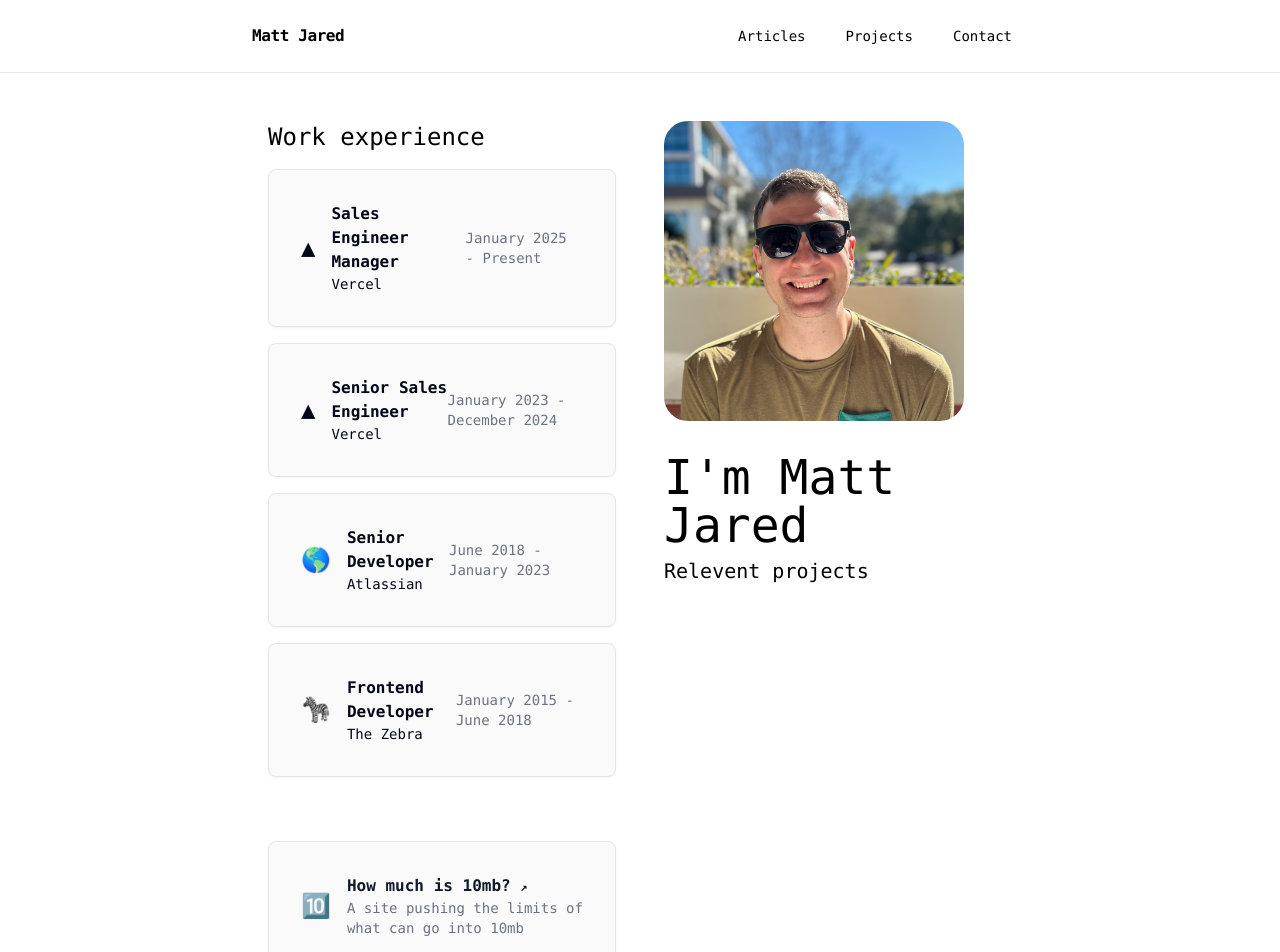
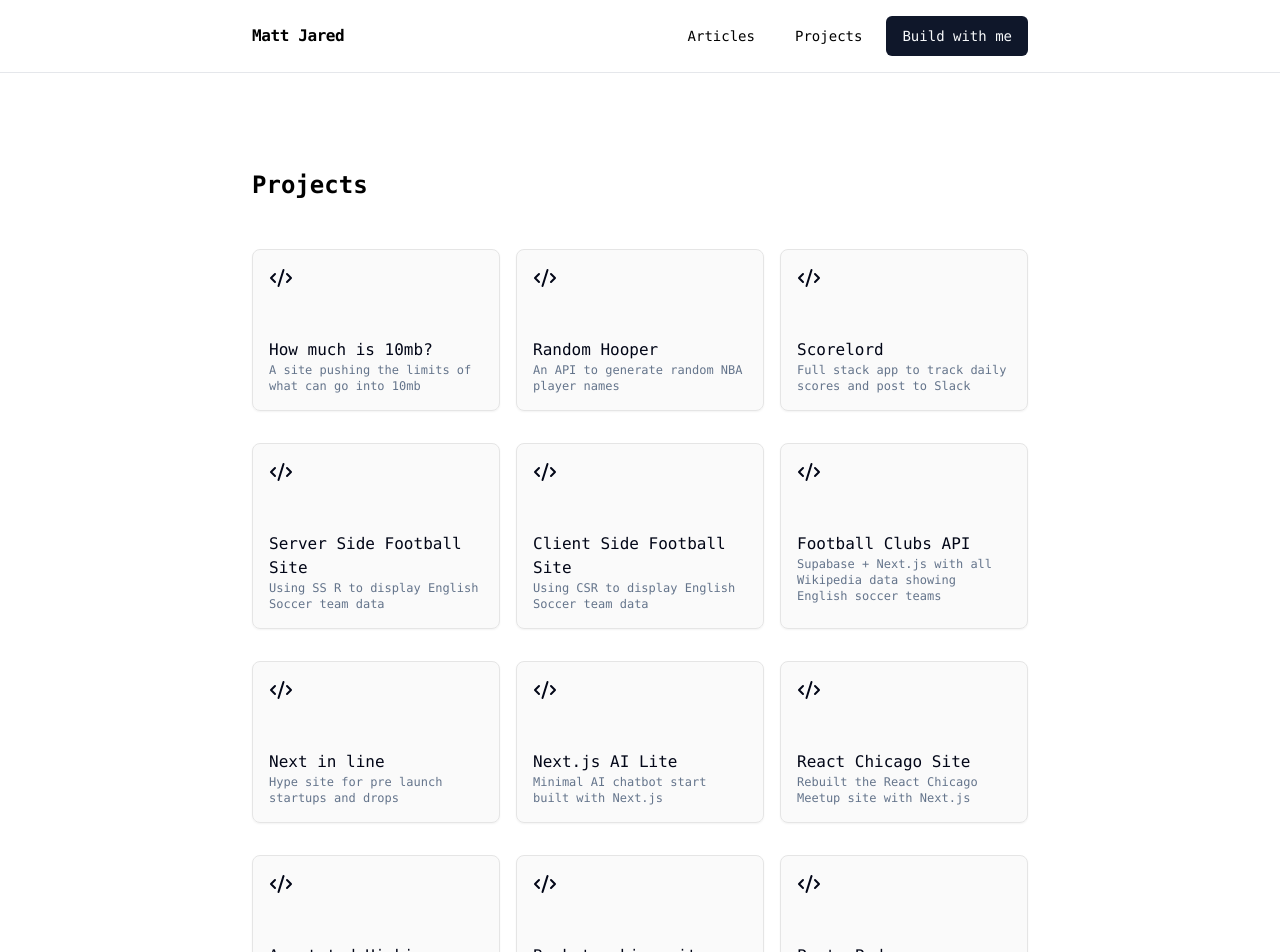
Before and after one commit to mattjared/personal-site, a Next.js app: page /projects in a window 1280 px wide. Shown: the top 952 px of the page. Built offline with nearby package versions, Linux system fonts and the light colour scheme.

Commit message:
Jim Brasco

```diff
--- a/app/components/Navbar.tsx
+++ b/app/components/Navbar.tsx
@@ -16,9 +16,9 @@ export default function Navbar() {
       "routePath": '/projects'
     },
     {
-      "routeName": "Contact",
-      "routePath": '/contact',
-      "isButton": false
+      "routeName": "Build with me",
+      "routePath": '/deploy',
+      "isButton": true
     },
   ];
   return (
--- a/app/contact/page.tsx
+++ b/app/contact/page.tsx
@@ -7,31 +7,19 @@ import { Card, CardContent } from "@/components/ui/card";
 export default function ContactPage() {
   return (
     <>
-      <main className="container mx-auto px-4 mt-12">
-        <div className="grid grid-cols-1 md:grid-cols-2 gap-12">
-          <MugShot heading={site.about.heading} subheading="Contact me" />
-          <div>
-            <Contact />
-            <hr className="my-8" />
-            <div>
-              <h4 className="text-2xl mb-4">Socials</h4>
-              <div className="grid grid-cols-2 gap-4">
-                {site.socials.map((s,i)=> (
-                  <Card key={`${s.url}-${i}`}>
-                    <CardContent className="flex items-center p-4">
-                      <span className="text-2xl mr-4">{s.icon}</span>
-                      <div>
-                        <h5 className="font-semibold">{s.service}</h5>
-                        <Link href={s.url} className="text-sm text-gray-500">Read more</Link>
-                      </div>
-                    </CardContent>
-                  </Card>
-                ))}
-              </div>
-            </div>
-          </div>
+      <h1 className="text-2xl font-semibold mb-12 mt-24">Contact Me</h1>
+      <Contact />
+      <div className="grid grid-cols-1 md:grid-cols-2 gap-4">
+        {
+          site.socials.map((s,i)=> (
+            <Card key={`${s.url}-${i}`}>
+              <CardContent>
+                <h4 className="text-md">{s.service}</h4>
+              </CardContent>
+            </Card>
+          ))
+        }
         </div>
-      </main>
     </>
   );
 }
--- a/app/projects/page.tsx
+++ b/app/projects/page.tsx
@@ -1,45 +1,26 @@
 import Link from "next/link";
 import { site } from "../../siteData";
-import MugShot from "../components/MugShot";
-import { Card, CardContent } from "@/components/ui/card";
+import { Card, CardContent, CardHeader } from "@/components/ui/card";
+import { CodeXml } from "lucide-react";
 export default function ProjectsPage() {
   return (
     <>
-      <main className="container mx-auto px-4 mt-12">
-        <div className="grid grid-cols-1 md:grid-cols-2 gap-12">
-          <div>
-            <h4 className="text-2xl mb-4">Work experience</h4>
-            {site.careerCards.map((job, index) => (
-              <Card key={index} className="mb-4">
-                <CardContent className="flex items-center p-4">
-                  <span className="text-2xl mr-4">{job.icon}</span>
-                  <div>
-                    <h5 className="font-semibold">{job.title}</h5>
-                    <p className="text-sm">{job.company}</p>
-                  </div>
-                  <span className="ml-auto text-sm text-gray-500">{job.date}</span>
-                </CardContent>
-              </Card>
-            ))}
-          </div>
-          <MugShot heading={site.about.heading} subheading="Relevent projects" />
-          <div>
-            <div className="grid grid-cols-1">
-              {site.projects.map((s,i)=> (
-                <Card className="mb-4" key={`${s.url}-${i}`}>
-                  <CardContent className="flex items-center p-4">
-                    <span className="text-2xl mr-4">{s.icon}</span>
-                    <Link href={s.url} className="flex flex-col">
-                      <h5 className="font-semibold text-gray-900">{s.title} <span className="text-gray-900 text-xs font-black">&#8599;</span></h5>
-                      <p className="text-sm text-gray-500">{s.desciption}</p>
-                  </Link>
-                </CardContent>
-                </Card>
-              ))}
-            </div>
-          </div>
-        </div>
-      </main>
+      <h1 className="text-2xl font-semibold mb-12 mt-24">Projects</h1>
+      <div className="grid grid-cols-1 md:grid-cols-3 gap-4">
+        {site.projects.map((project, i) => (
+          <Card key={`${i}-project`} className="mb-4">
+            <Link href={project.url}>
+              <CardHeader className="mb-12">
+                <CodeXml className="w-6 h-6 mr-auto" />
+              </CardHeader>
+              <CardContent>
+                <h4 className="text-md">{project.title}</h4>
+                <p className="text-xs text-slate-500">{project.desciption}</p>
+              </CardContent>
+            </Link>
+          </Card>
+        ))}
+      </div>
     </>
   );
 }
--- a/siteData.ts
+++ b/siteData.ts
@@ -6,7 +6,6 @@ export const site = {
   },
   titles: [
     'Sales Engineer & Developer',
-    'Developer & Senior Sales Engineer',
     'Sales Leader & Front End Developer',
     'Coach & Full Stack Developer',
     'Self taught developer & Solution Engineer',
```
